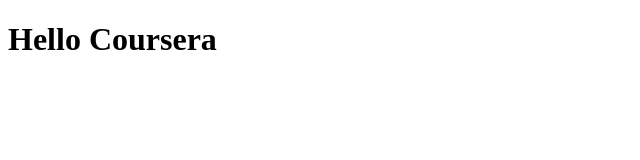
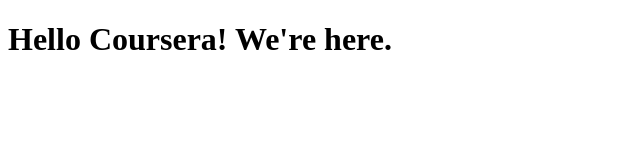
Before and after one commit to yeseret/WebDevelopment-test, a plain HTML site: page site/index.html in a window 1280 px wide. Shown: the whole page, without its empty margins (0-640 px from the left). Drawn offline with Linux system fonts and the light colour scheme.

Commit message:
Small addition to our page content

```diff
--- a/site/index.html
+++ b/site/index.html
@@ -4,6 +4,6 @@
 	<title>Hello Coursera</title>
 </head>
 <body>
-<h1>Hello Coursera<h1>
+<h1>Hello Coursera! We're here.<h1>
 </body>
 </html>
```
